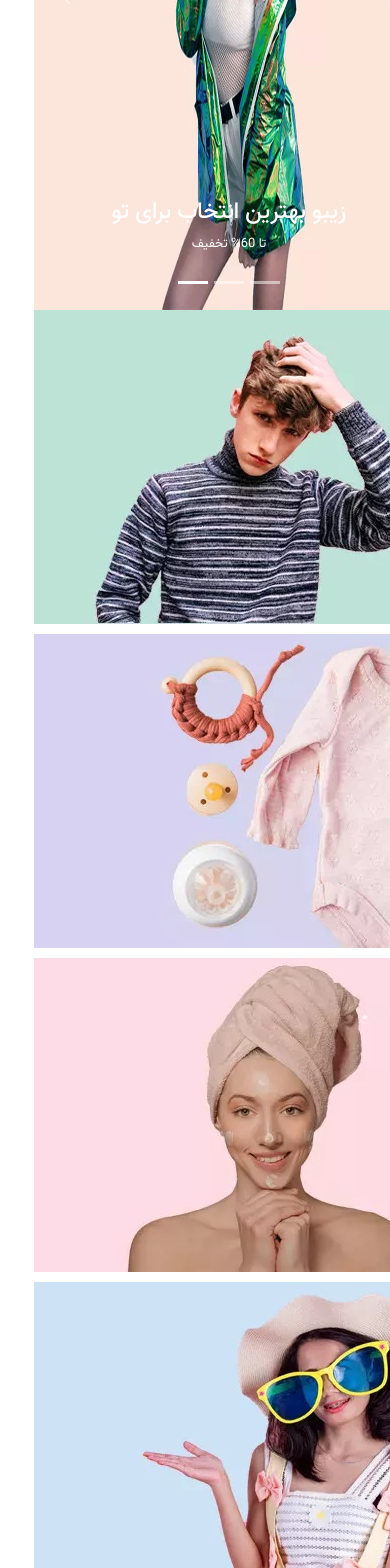
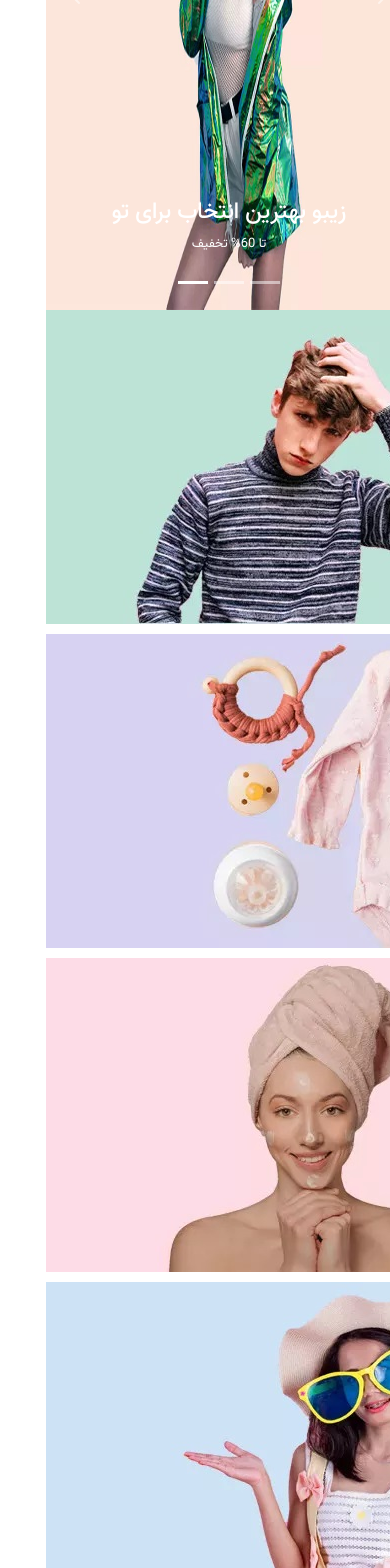
Before and after one commit to siavash-asghari/e-commerce, a React (Create React App) app: page / in a window 390 px wide. Shown: the part 432-2000 px from the top of the page. Built offline with nearby package versions, Linux system fonts and the light colour scheme; no server answers.

Commit message:
updata product and banners component

```diff
--- a/src/assets/css/banners.css
+++ b/src/assets/css/banners.css
@@ -3,23 +3,20 @@
     width: 100%;
 }
 .image1{
-    /* width: 100%; */
     overflow: hidden;
 }
 .image2{
     justify-content: center;
     align-items: center;
-    /* width: 100%; */
     overflow: hidden;
+    padding-left: 0;
 }
 .img2{
     padding: 0 10px 10px 2px;
     overflow: hidden;
+    display: flex;
     justify-content: center;
     align-items: center;
-}
-.images{
-    padding-left: 0;
 }
 
 .img2:hover{
--- a/src/assets/css/product.css
+++ b/src/assets/css/product.css
@@ -39,8 +39,3 @@ p {
 .linkProduct{
     text-decoration: none;
 }
-
-.newRow{
-    display: flex;
-    overflow-y: hidden;
-}
--- a/src/components/Banners.jsx
+++ b/src/components/Banners.jsx
@@ -14,7 +14,7 @@ const Banners = () => {
   return (
     <section>
       <div className="cont container">
-        <div className="row mask">
+        <div className="row mask m-0">
           <div className="col-xl-6 col-lg-12 col-md-12 col-sm-12 image1">
             {/* <img className='img1' alt='image01' src={image01} /> */}
             <Carousel>
@@ -60,18 +60,18 @@ const Banners = () => {
             </Carousel>
           </div>
 
-          <div className="row col-xl-6 col-lg-12 col-md-12 col-sm-12 image2 images">
-            <div className="col-lg-6 col-md-6 col-sm-6 img2">
-              <img alt="image01" src={image02} />
+          <div className="row col-xl-6 col-lg-12 col-md-12 col-sm-12 image2">
+            <div className="col-lg-6 col-md-6 col-sm-12 img2">
+              <img alt="image01" src={image02} className="img02" />
             </div>
-            <div className="col-lg-6 col-md-6 col-sm-6 img2">
-              <img alt="image01" src={image03} />
+            <div className="col-lg-6 col-md-6 col-sm-12 img2">
+              <img alt="image01" src={image03} className="img02"/>
             </div>
-            <div className="col-lg-6 col-md-6 col-sm-6 img2">
-              <img alt="image01" src={image04} />
+            <div className="col-lg-6 col-md-6 col-sm-12 img2">
+              <img alt="image01" src={image04} className="img02"/>
             </div>
-            <div className="col-lg-6 col-md-6 col-sm-6 img2">
-              <img alt="image01" src={image05} />
+            <div className="col-lg-6 col-md-6 col-sm-12 img2">
+              <img alt="image01" src={image05} className="img02"/>
             </div>
           </div>
         </div>
--- a/src/components/Product.jsx
+++ b/src/components/Product.jsx
@@ -3,17 +3,19 @@ import '.././assets/css/product.css'
 import AddToBasketButton from './AddToBasketButton'
 import { ProductsContext } from '../contexts/ProductsContext'
 import { Link } from 'react-router-dom'
+import ShopInFirstPage from './ShopInFirstPage'
 
 
 
 const Product = () => {
 
-    const { handleSingleProduct, products, category } = useContext(ProductsContext)
+    const { handleSingleProduct, category } = useContext(ProductsContext)
 
-
+    console.log(category.length);
 
     return (
         <>
+       { category.length === 0 ?  <ShopInFirstPage /> :
             <div className='row'>
                 {
                     category.map(product => (
@@ -43,40 +45,8 @@ const Product = () => {
                     ))
                 }
             </div>
+       }
 
-            <hr />
-
-            <div className='container-fluid'>
-                <div className='newRow'>
-                    {
-                        products.map(product => (
-                            <section className='col-xl-3 col-lg-3 col-md-4 col-sm-6 product' key={product.id}>
-                                <div className='d-flex flex-column align-items-center'>
-                                    <div className='imageProduct'>
-                                        <Link to={`/product/${product.id}`} >
-                                            <img
-                                                className='image'
-                                                alt={product.title}
-                                                src={product.image}
-                                                onClick={() => handleSingleProduct(product.product, product.id)}
-                                            />
-                                        </Link>
-                                    </div>
-                                    <Link to={`/product/${product.id}`} className='linkProduct' style={{ color: 'black' }}>
-                                        <p onClick={() => handleSingleProduct(product.product, product.id)}>
-                                            {product.title}
-                                        </p>
-                                    </Link>
-                                    <div className='priceButton'>
-                                        <AddToBasketButton id={product.id} size='sm' color='outline-primary' />
-                                        <h6>$ {product.price}</h6>
-                                    </div>
-                                </div>
-                            </section>
-                        ))
-                    }
-                </div>
-            </div>
         </>
     )
 }
```
